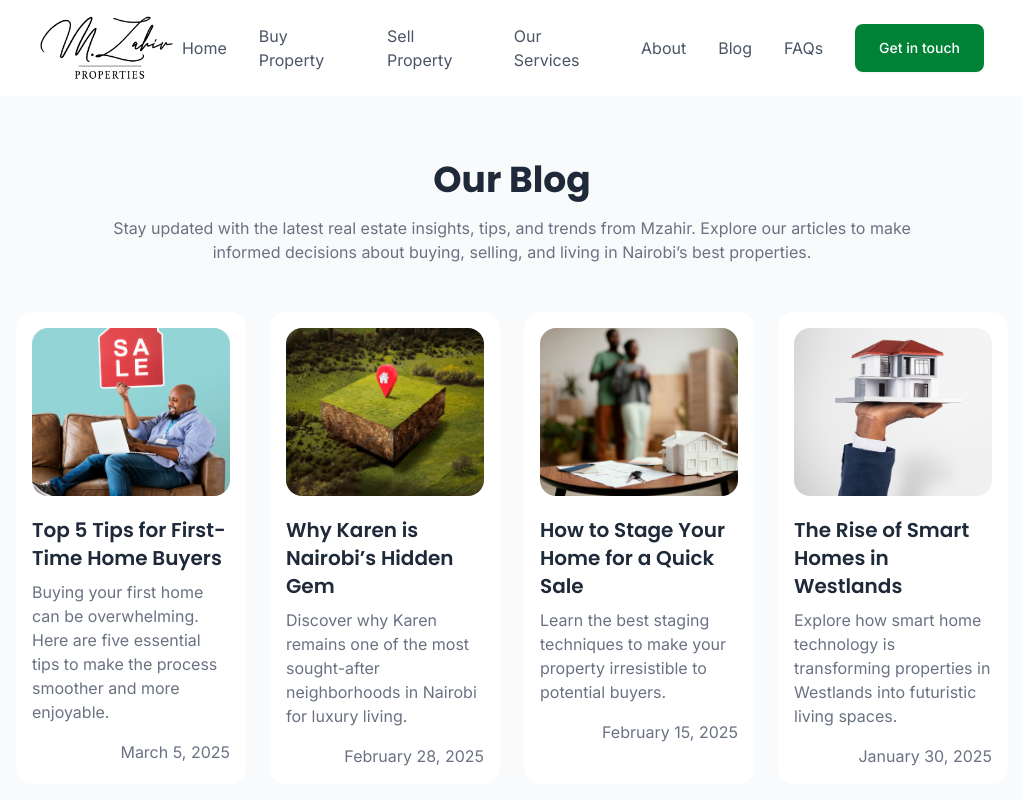
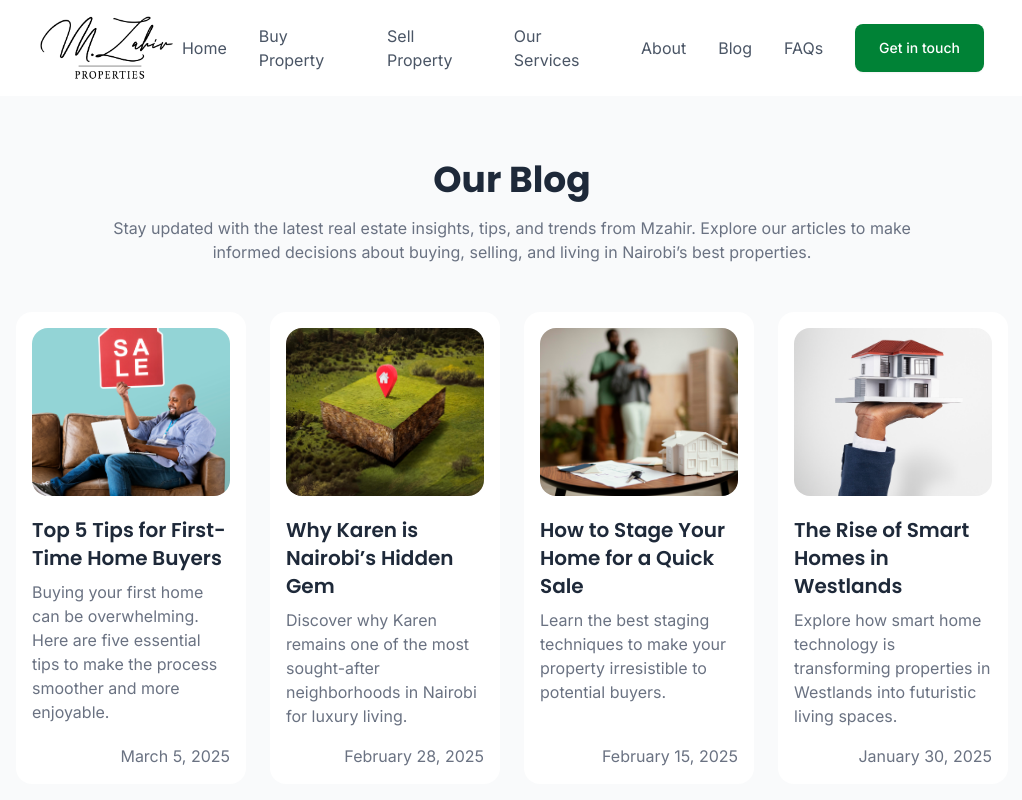
Before and after one commit to evanswanjau/mzahir-properties, a React (Vite) app: page /blog in a window 1280 px wide. Shown: the top 800 px of the page, without its empty margins (128-1150 px from the left). Built offline with nearby package versions, Linux system fonts and the light colour scheme; the HTML template or start-up script is replaced by a standard one.

Commit message:
Redesigned Blog Card for equal height

```diff
--- a/src/components/BlogCard.tsx
+++ b/src/components/BlogCard.tsx
@@ -8,18 +8,20 @@ interface BlogPost {
 
 export const BlogCard = ({ post }: { post: BlogPost }) => {
   return (
-    <div className="bg-white rounded-2xl p-4 hover:shadow-2xl transition-shadow duration-500 cursor-pointer">
+    <div className="bg-white rounded-2xl p-4 hover:shadow-2xl transition-shadow duration-500 cursor-pointer flex flex-col min-h-[400px]">
       <img
         src={post.image}
         alt={post.title}
         className="w-full h-42 object-cover rounded-2xl mb-5"
       />
-      <div>
-        <h3 className="text-xl font-semibold text-gray-800 mb-2">
-          {post.title}
-        </h3>
-        <p className="text-gray-500 mb-4">{post.excerpt}</p>
-        <div className="flex justify-end items-center text-gray-500">
+      <div className="flex flex-col flex-1 justify-between">
+        <div>
+          <h3 className="text-xl font-semibold text-gray-800 mb-2">
+            {post.title}
+          </h3>
+          <p className="text-gray-500 mb-4">{post.excerpt}</p>
+        </div>
+        <div className="flex justify-end items-center text-gray-500 mt-auto">
           <span>{post.datePosted}</span>
         </div>
       </div>
```
